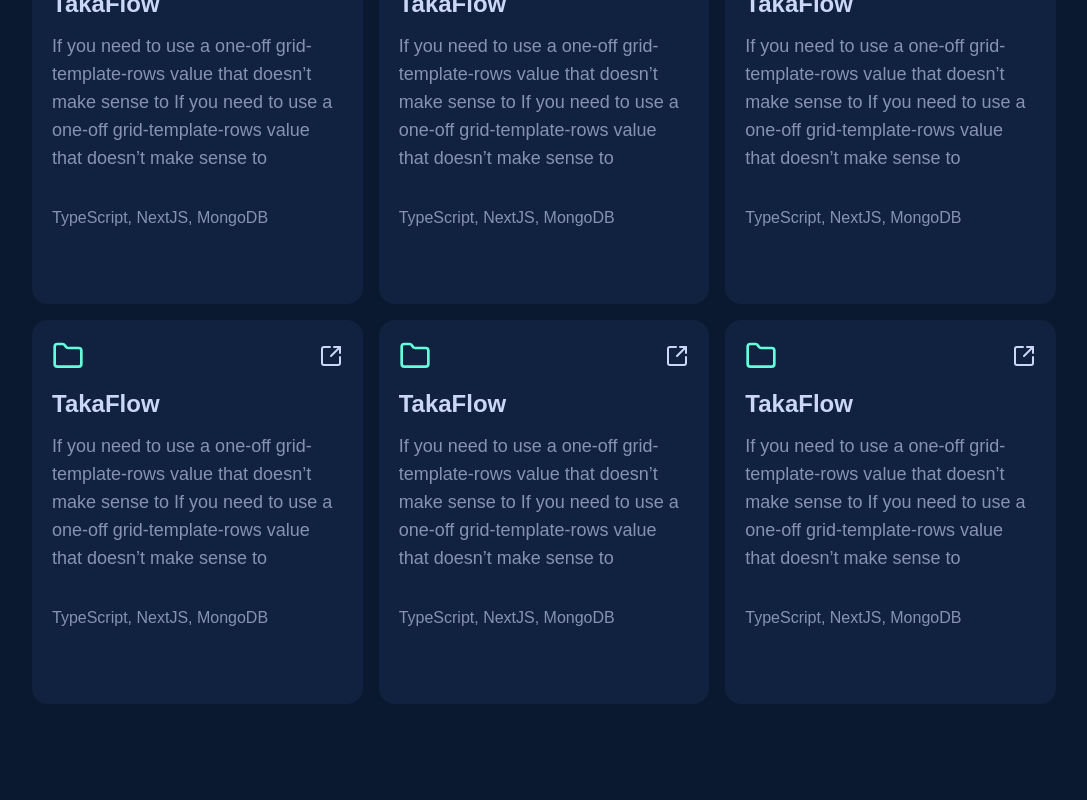
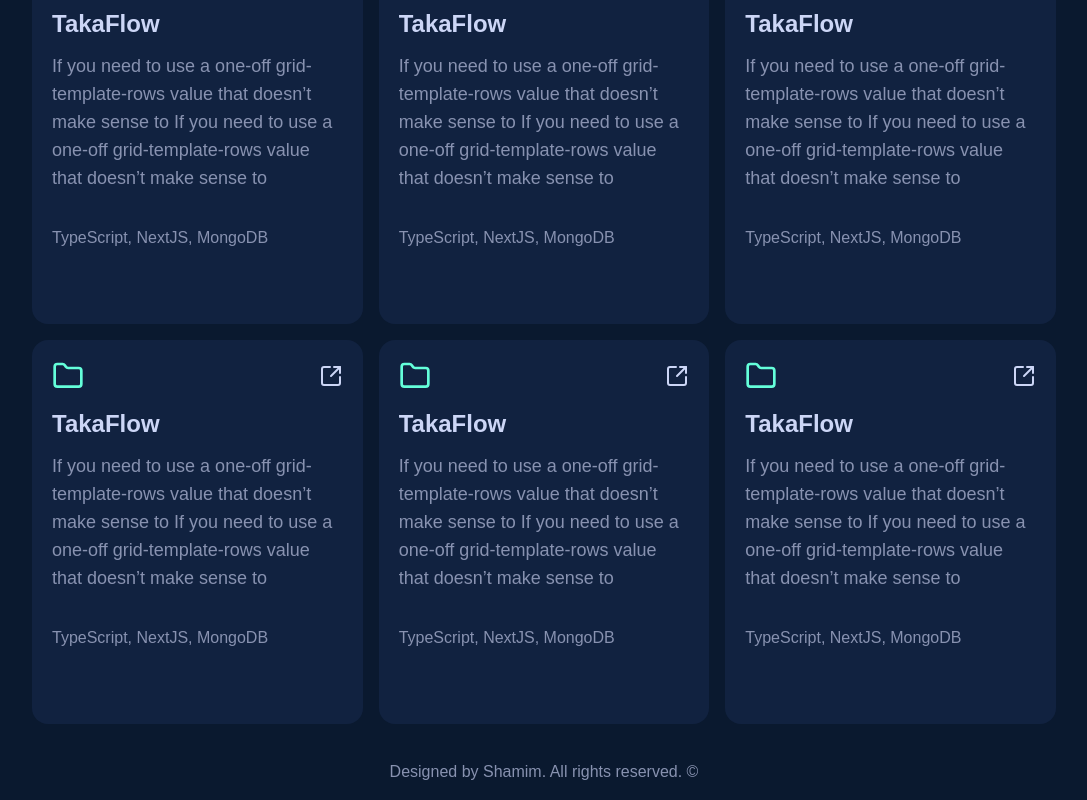
Before and after one commit to shamim261/portfolio, a Next.js app: page / in a window 1280 px wide. Shown: the part 1472-2272 px from the top of the page, without its empty margins (96-1183 px from the left). Before the commit the page ends 2176 px from the top, so only its background shows below. Built offline with nearby package versions, Linux system fonts and the light colour scheme; some icons are missing; a web font is replaced by a local one.

Commit message:
added footer page

```diff
--- /dev/null
+++ b/app/_components/Footer.tsx
@@ -0,0 +1,9 @@
+const Footer = () => {
+  return (
+    <div className="text-slate-300 text-center py-4">
+      Designed by Shamim. All rights reserved. ©
+    </div>
+  );
+};
+
+export default Footer;
--- a/app/_components/Projects.tsx
+++ b/app/_components/Projects.tsx
@@ -3,7 +3,7 @@
 
 const Projects = () => {
   return (
-    <div>
+    <div className="my-5">
       <Heading>/ projects</Heading>
       <div className="grid grid-cols-1 gap-4 sm:grid-cols-3">
         <Card />
--- a/app/page.tsx
+++ b/app/page.tsx
@@ -1,4 +1,5 @@
 import About from "./_components/About";
+import Footer from "./_components/Footer";
 import Intro from "./_components/Intro";
 import Navbar from "./_components/Navbar";
 import Projects from "./_components/Projects";
@@ -11,6 +12,7 @@
         <Intro />
         <About />
         <Projects />
+        <Footer />
       </main>
     </>
   );
```
